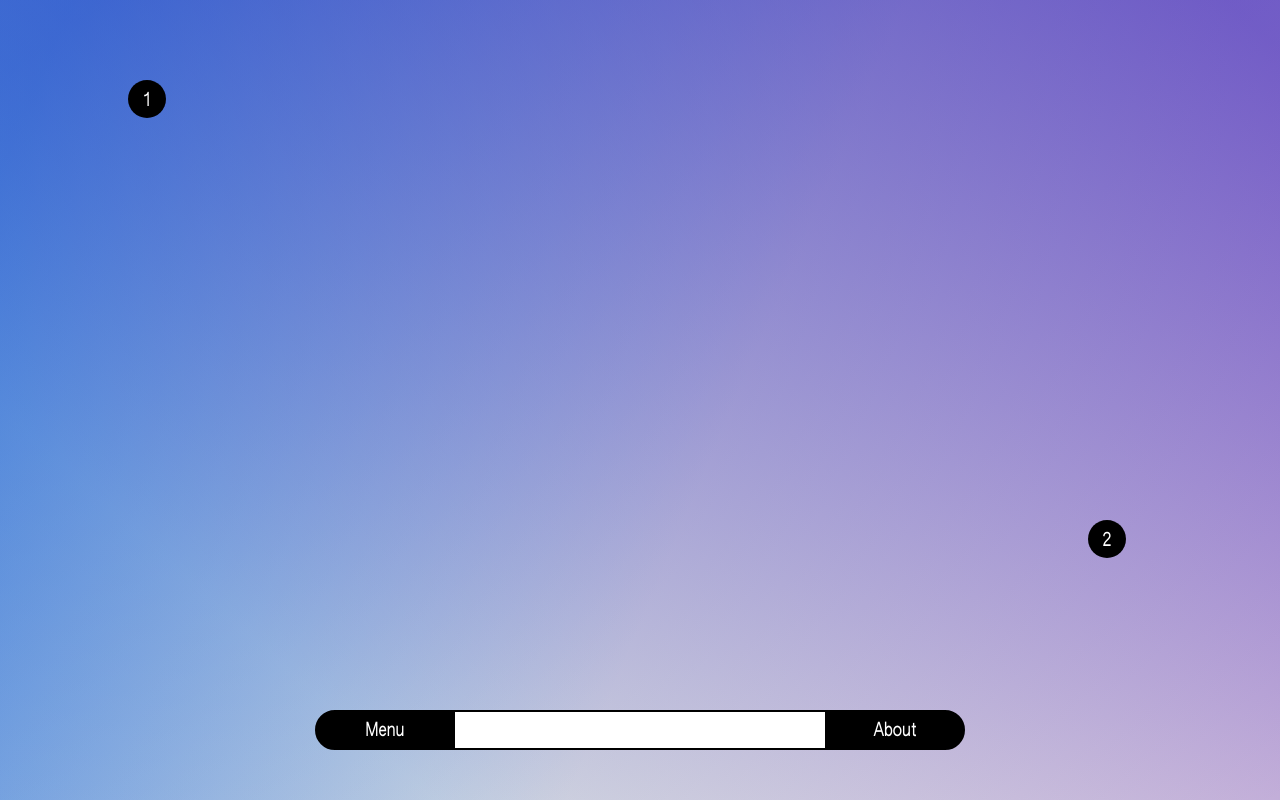
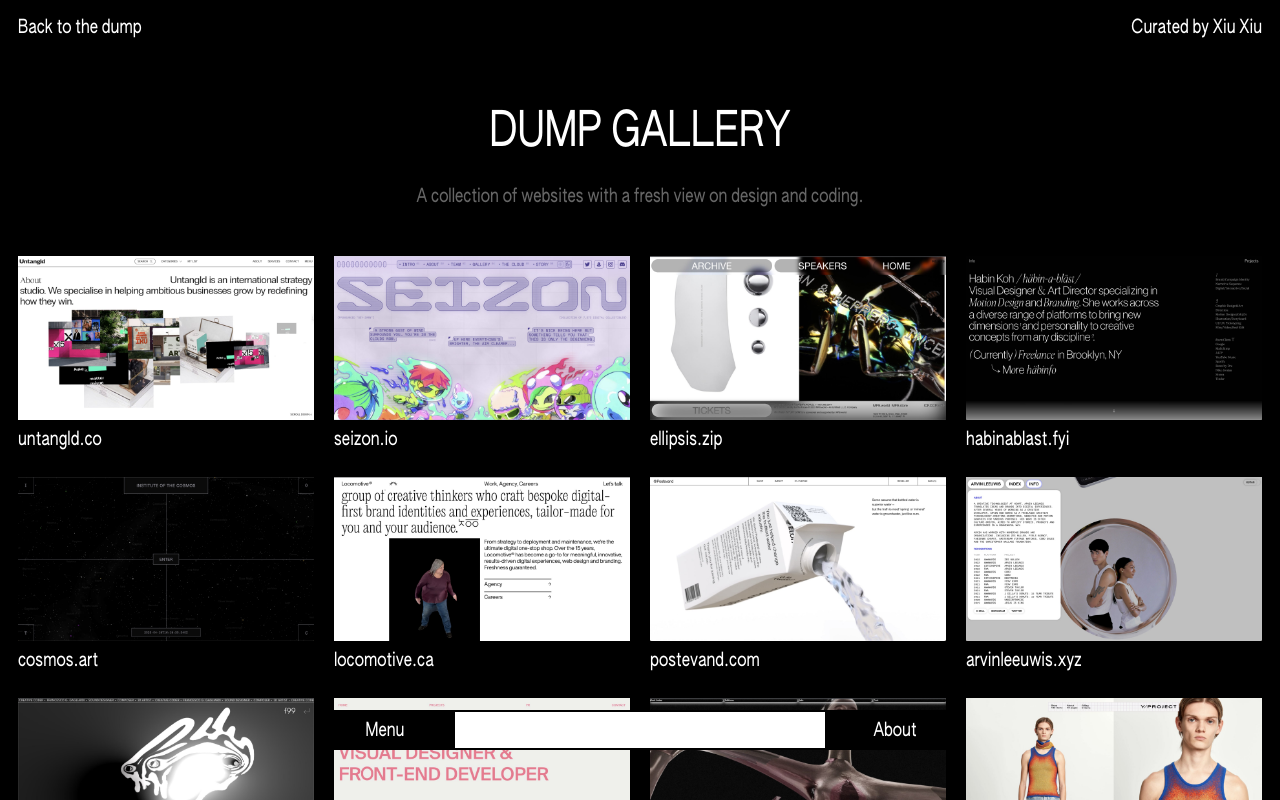
Before and after one commit to HelloXiuXiu/The-Design-Dump, a React (Vite) app: page /gallery in a window 1280 px wide. Built offline with nearby package versions, Linux system fonts and the light colour scheme.

Commit message:
react router set

```diff
--- a/package.json
+++ b/package.json
@@ -11,7 +11,8 @@
   },
   "dependencies": {
     "react": "^18.2.0",
-    "react-dom": "^18.2.0"
+    "react-dom": "^18.2.0",
+    "react-router-dom": "^6.22.0"
   },
   "devDependencies": {
     "@types/react": "^18.2.15",
--- a/src/components/App.jsx
+++ b/src/components/App.jsx
@@ -1,4 +1,5 @@
 import { useState, useEffect } from 'react'
+import { BrowserRouter, Routes, Route } from 'react-router-dom'
 
 import '../styles/App.css'
 import '../styles//Modal.css'
@@ -51,6 +52,8 @@
   }
 
   function handleLinkClick(ref) {
+    if (!ref) return
+
     setModalContent(ref)
 
     switch (ref) {
@@ -146,6 +149,7 @@
   }
 
   return (
+    <BrowserRouter>
       <div className="app">
         <Menu
           menuIsOpen={menuIsOpen}
@@ -155,18 +159,17 @@
             onToggleMenu={toggleMenu}
             title={title}
             />
-        { !galleryIsOpen &&
             <MenuBody onToggleMenu={toggleMenu}>
               { menuContent === 'menu'
                 ? <MenuLinks
                     onSetGalleryIsOpen={setGalleryIsOpen}
                     onSetMenuIsOpen={setMenuIsOpen}
-                  onHandleLinkClick={handleLinkClick}/>
+                    onHandleLinkClick={handleLinkClick}
+                    onSetTitle={setTitle}/>
                 : menuContent === 'about' ? <About />
                 : null
               }
             </MenuBody>
-        }
         </Menu>
         { modalIsOpen &&
           <Modal
@@ -175,17 +178,24 @@
             onSetTitle={setTitle}
             onSetModalIsOpen={setModalIsOpen}/>
         }
-      { galleryIsOpen
-        ? <Gallery onSetGalleryIsOpen={setGalleryIsOpen}/>
-        : <Dump
+        <Routes>
+          <Route
+            path="/"
+            element={ <Dump
               dumpIsOpen={dumpIsOpen}
               flyingGarbage={flyingGarbage}
               onHandleDumpButtons={handleDumpButtons}
               onHandleGarbageClick={handleGarbageClick}
               onHandleGarbageHover={handleGarbageHover}
-            onHandleGarbageMouseOut={handleGarbageMouseOut}/>
-      }
+              onHandleGarbageMouseOut={handleGarbageMouseOut} /> }
+          />
+          <Route
+            path="gallery"
+            element={ <Gallery /> }
+          />
+        </Routes>
       </div>
+    </BrowserRouter>
   )
 }
 
--- a/src/components/Dump.jsx
+++ b/src/components/Dump.jsx
@@ -1,8 +1,6 @@
 import { useState } from 'react'
 
 function Dump({ dumpIsOpen, flyingGarbage, onHandleDumpButtons, onHandleGarbageClick, onHandleGarbageHover, onHandleGarbageMouseOut }) {
-
-
   return (
     <section className="dump">
       <button
@@ -31,7 +29,6 @@
 }
 
 function FlyingGarbage({ onHandleGarbageClick, onHandleGarbageHover, onHandleGarbageMouseOut }) {
-
   return (
     <ul className="flying-garbage-list">
       <li className="trash"
--- a/src/components/Gallery.jsx
+++ b/src/components/Gallery.jsx
@@ -1,12 +1,15 @@
 import { useState } from 'react'
+import { Link } from 'react-router-dom'
 
 import { dumpGallery } from './../data/data.js'
 
-function Gallery({ onSetGalleryIsOpen }) {
+function Gallery() {
   return (
     <section className="gallery">
       <nav className="gallery-navigation">
-        <div className="back" onClick={() => onSetGalleryIsOpen(false)}>Back to the dump</div>
+        <div className="back">
+          <Link to="/">Back to the dump</Link>
+        </div>
         <div>Curated by
           <a href="https://xiuxiuxiuxiuxiu.com/" target="_blank" rel="nooper nofollow"> Xiu Xiu</a>
         </div>
--- a/src/components/Menu.jsx
+++ b/src/components/Menu.jsx
@@ -1,4 +1,5 @@
 import { useState } from 'react'
+import { Link } from 'react-router-dom'
 
 import { links } from './../data/data.js'
 
@@ -58,12 +59,12 @@
   )
 }
 
-function MenuLinks({onSetGalleryIsOpen, onSetMenuIsOpen, onHandleLinkClick }) {
+function MenuLinks({ onSetMenuIsOpen, onHandleLinkClick, onSetTitle }) {
   let totalItems = links.length
 
-  function openGallery() {
-    onSetGalleryIsOpen(true)
+  function handleGallery() {
     onSetMenuIsOpen(false)
+    onSetTitle('Dump Gallery')
   }
 
   return(
@@ -77,10 +78,11 @@
             <span className="number">[0{ind + 1}/0{totalItems}]</span>
           </li>
           )}
-        <li className="gallery-link" onClick={openGallery}>
-          The Dump Gallery
-          <span className="number">[0{totalItems + 1}/0{totalItems + 1}]</span>
-        </li>
+
+          <li className="gallery-link" onClick={() => handleGallery()}>
+            <Link to="/gallery">The Dump Gallery</Link>
+            <span className="number">[0{totalItems + 1}/0{totalItems + 1}]</span>
+          </li>
       </ul>
       <a
         className="submit-button"
--- a/src/styles/Gallery.css
+++ b/src/styles/Gallery.css
@@ -8,6 +8,7 @@
   overflow: auto;
   color: var(--color-text-primary);
   background-color: var(--color-background);
+  z-index: 1;
 }
 
 section.gallery h1 {
--- a/src/styles/Menu.css
+++ b/src/styles/Menu.css
@@ -9,7 +9,7 @@
   max-width: var(--max-conteiner);
   min-width: var(--min-conteiner);
   border-radius: 20px;
-  z-index: 1;
+  z-index: 2;
 }
 
 .menu-controls {
```
Also changed, not shown: 1 other file (tests, documents, lock files or other folders). Lines whose indentation alone changed are shown as unchanged.
